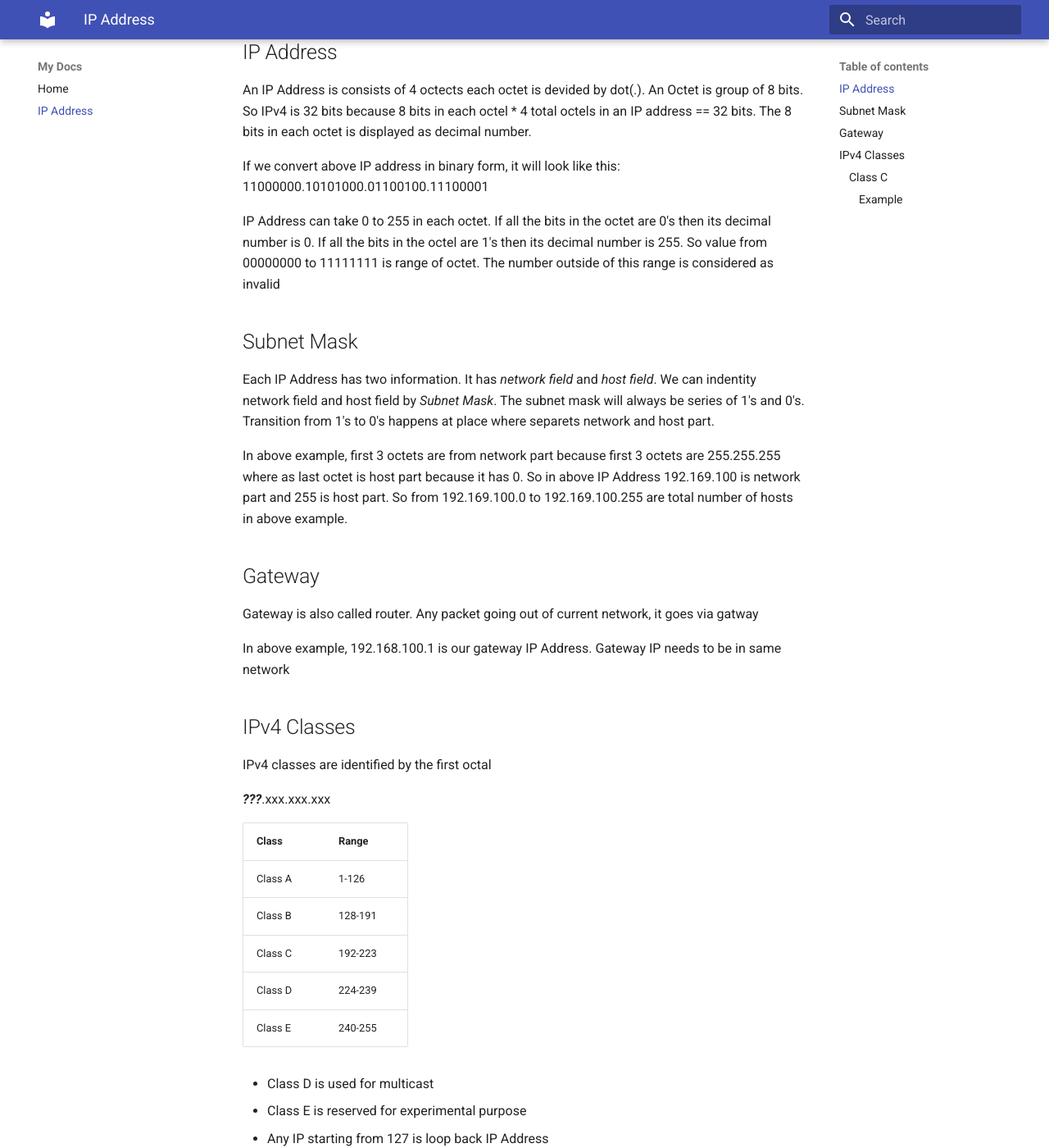
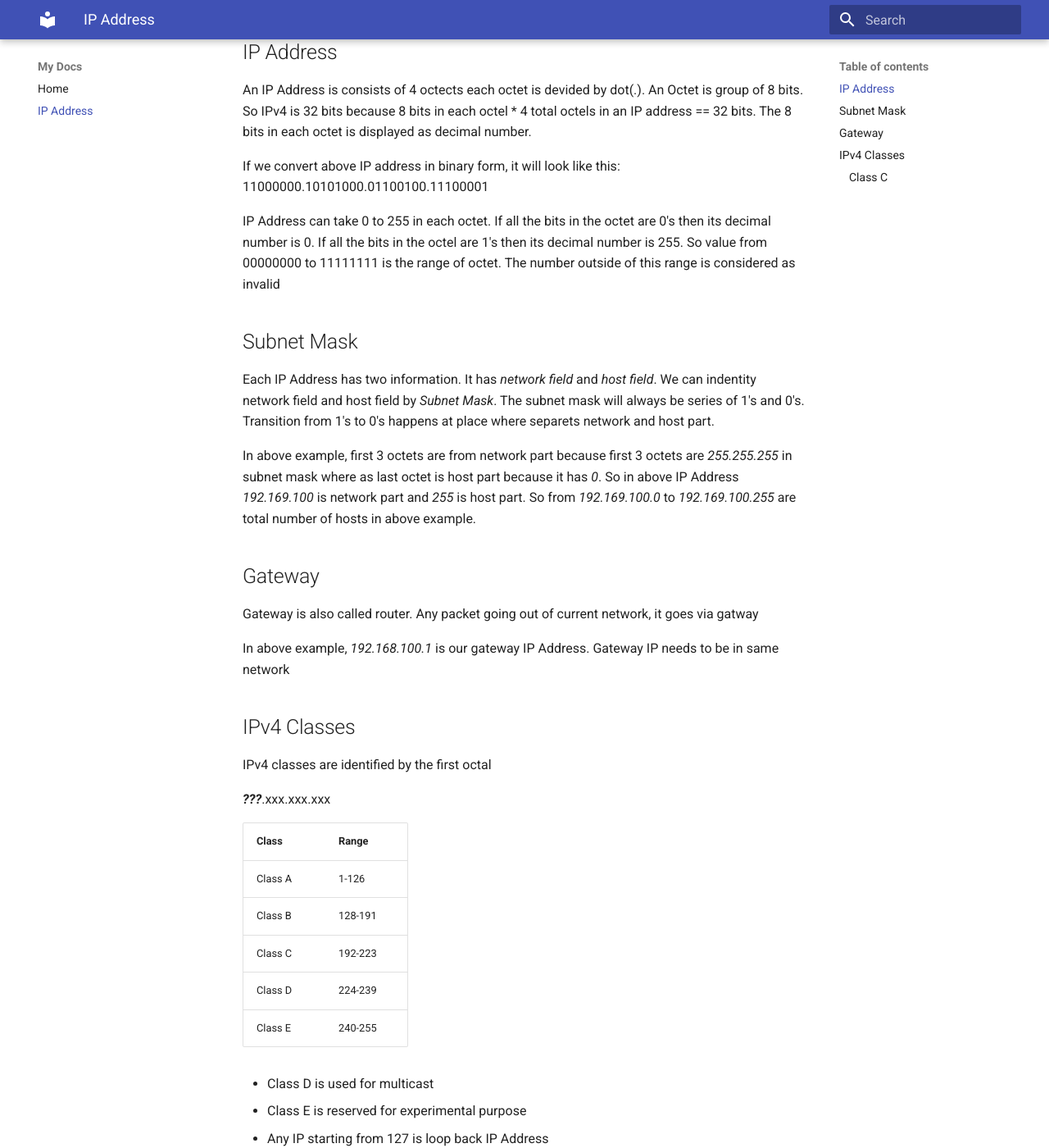
Before and after one commit to Prithvipal/networking-by-prithvi, an MkDocs documentation site: the page built from docs/ipaddress.md, in a window 1280 px wide and 1400 px high, scrolled down 468 px. Shown: the whole window at 82% size. Built offline with MkDocs 1.6.1 and Material for MkDocs 9.7.7, drawn with Linux system fonts in a browser that asks for light colours; some of the changed text lies outside the part shown.

Commit message:
some minor fixes

```diff
--- a/docs/ipaddress.md
+++ b/docs/ipaddress.md
@@ -19,20 +19,20 @@ An IP Address is consists of 4 octects each octet is devided by dot(.). An Octet
 
 If we convert above IP address in binary form, it will look like this: 11000000.10101000.01100100.11100001
 
-IP Address can take 0 to 255 in each octet. If all the bits in the octet are 0's then its decimal number is 0. If all the bits in the octel are 1's then its decimal number is 255. So value from 00000000 to 11111111 is range of octet. The number outside of this range is considered as invalid
+IP Address can take 0 to 255 in each octet. If all the bits in the octet are 0's then its decimal number is 0. If all the bits in the octel are 1's then its decimal number is 255. So value from 00000000 to 11111111 is the range of octet. The number outside of this range is considered as invalid
 
 ## Subnet Mask
 
 Each IP Address has two information. It has *network field* and *host field*. We can indentity network field and host field by *Subnet Mask*. The subnet mask will always be series of 1's and 0's. Transition from 1's to 0's happens at place where separets network and host part.
 
-In above example, first 3 octets are from network part because first 3 octets are 255.255.255 where as last octet is host part because it has 0. So in above IP Address 192.169.100 is network part and 255 is host part. So from 192.169.100.0 to 192.169.100.255 are total number of hosts in above example.
+In above example, first 3 octets are from network part because first 3 octets are *255.255.255* in subnet mask where as last octet is host part because it has *0*. So in above IP Address *192.169.100* is network part and *255* is host part. So from *192.169.100.0* to *192.169.100.255* are total number of hosts in above example.
 
 
 ## Gateway
 
 Gateway is also called router. Any packet going out of current network, it goes via gatway
 
-In above example, 192.168.100.1 is our gateway IP Address. Gateway IP needs to be in same network
+In above example, *192.168.100.1* is our gateway IP Address. Gateway IP needs to be in same network
 
 
 ## IPv4 Classes
```
Also changed, not shown: other parts of docs/ipaddress.md (+1 -1 lines).
